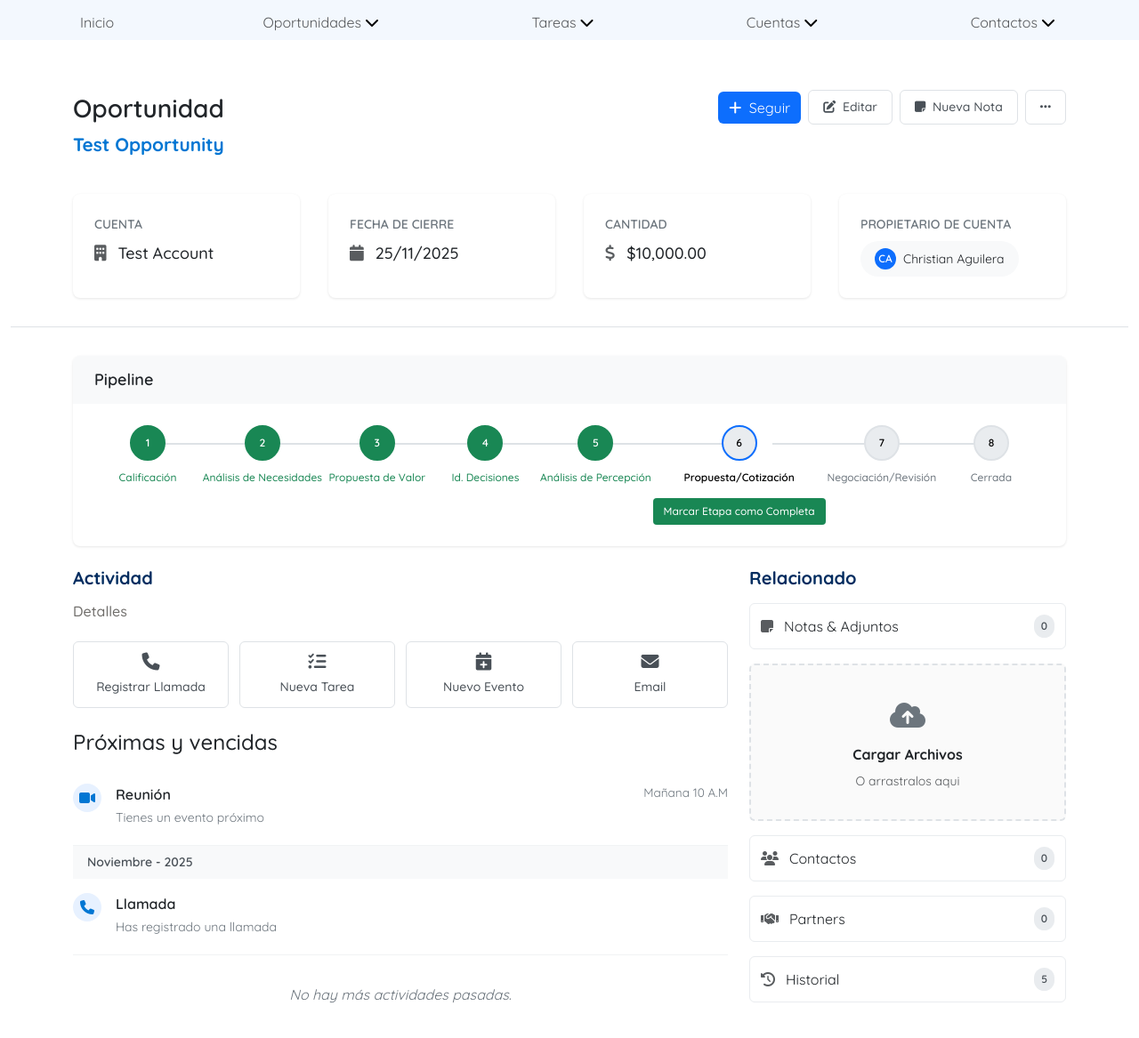
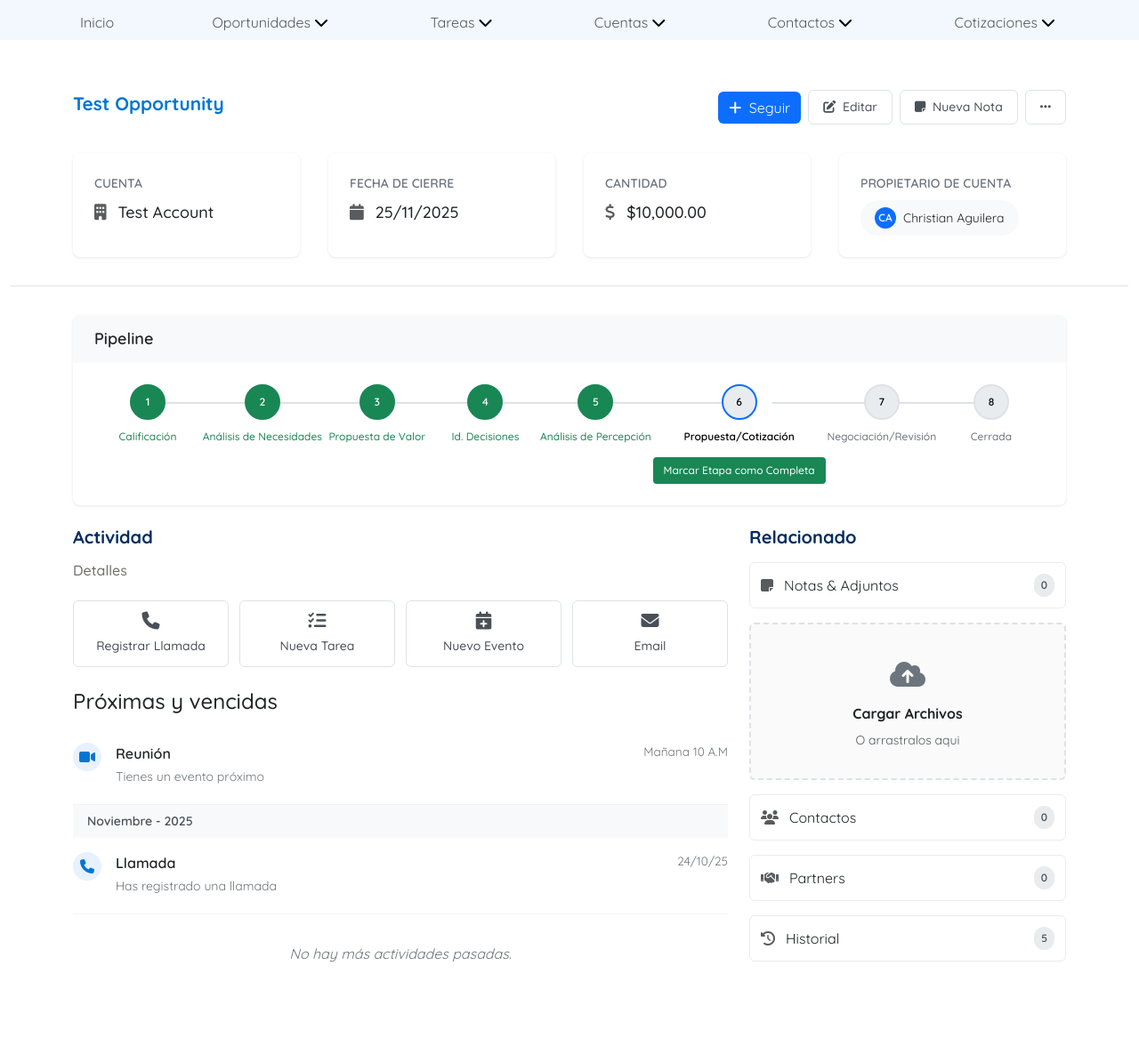
Before and after one commit to ChrisAG1502/seceyco-crm, a plain HTML site: page test-opportunity1.html in a window 1280 px wide. Shown: the part 71-1238 px from the top of the page at 89% size. After the commit the page ends 1211 px from the top, so only its background shows below. Drawn offline with nearby package versions, Linux system fonts and the light colour scheme.

Commit message:
Added 'Cotizaciones' button to all the screens

```diff
--- a/test-opportunity1.html
+++ b/test-opportunity1.html
@@ -137,6 +137,23 @@
                         </ul>
                     </li>
                 </ul>
+
+                <!--  Cotizaciones -->
+                <ul class="navbar-nav">
+                    <li class="nav-item dropdown">
+                        <a href="" class="nav-link module-link">
+                            Cotizaciones
+                        </a>
+                        <button class="dropdown-toggle-custom" data-bs-toggle="dropdown" aria-expanded="false">
+                            <i class="fas fa-chevron-down"></i>
+                        </button>
+                        <ul class="dropdown-menu dropdown-menu-end" aria-labelledby="accountDropdown">
+                            <li><a  class="dropdown-item" href="/nuevaCotización">
+                                Nueva Cotización
+                            </a></li>
+                        </ul>
+                    </li>
+                </ul>
             </div>
         </div>
     </nav>
@@ -146,7 +163,7 @@
             <div class="container">
                 <div class="d-flex justify-content-between align-items-start mb-3">
                     <div>
-                        <div class="page-title">Oportunidad</div>
+                        <!-- <div class="page-title">Oportunidad</div> --> <!--??-->
                         <div class="opportunity-name">Test Opportunity</div>
                     </div>
                     <div class="action-buttons">
@@ -333,7 +350,10 @@
                                     <i class="fas fa-phone"></i>
                                 </div>
                                 <div class="activity-content">
-                                    <div class="activity-title">Llamada</div>
+                                    <div class="d-flex justify-content-between">
+                                        <div class="activity-title">Llamada</div>
+                                        <div class="activity-time">24/10/25</div>
+                                    </div>
                                     <div class="activity-description">Has registrado una llamada</div>
                                 </div>
                             </div>
```
Also changed, not shown: cuentas.html (+17 -0 lines), index.html (+15 -0 lines), oportunidades.html (+16 -0 lines).
